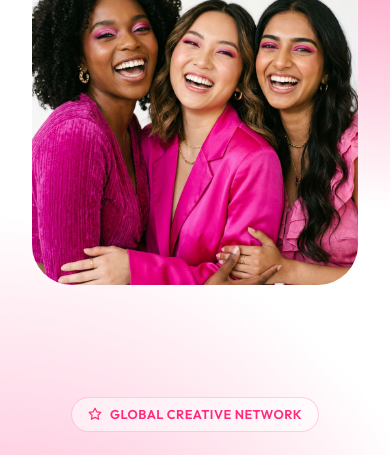
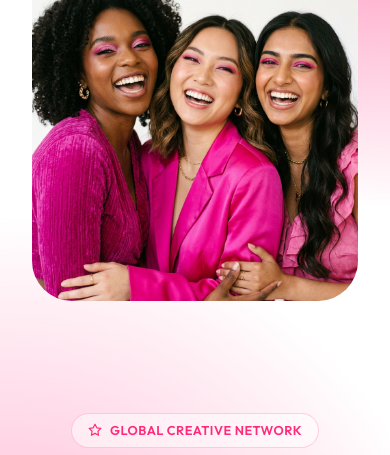
Before and after one commit to mastelloneluana6-byte/Freenlancer-Service-Bussines-, a plain HTML site: page index.html in a window 390 px wide. Shown: the part 163-618 px from the top of the page. Drawn offline with nearby package versions, Linux system fonts and the light colour scheme.

Commit message:
Push mobile image slightly further down

```diff
--- a/style.css
+++ b/style.css
@@ -374,7 +374,7 @@ a {
     }
     .hero-image-wrapper {
         margin-left: 0;
-        margin-top: 8rem; /* Push image much further down to avoid the logo */
+        margin-top: 10rem; /* Push image slightly further down */
     }
     .hero-exact-image {
         height: 350px; /* Smaller image on mobile */
```
